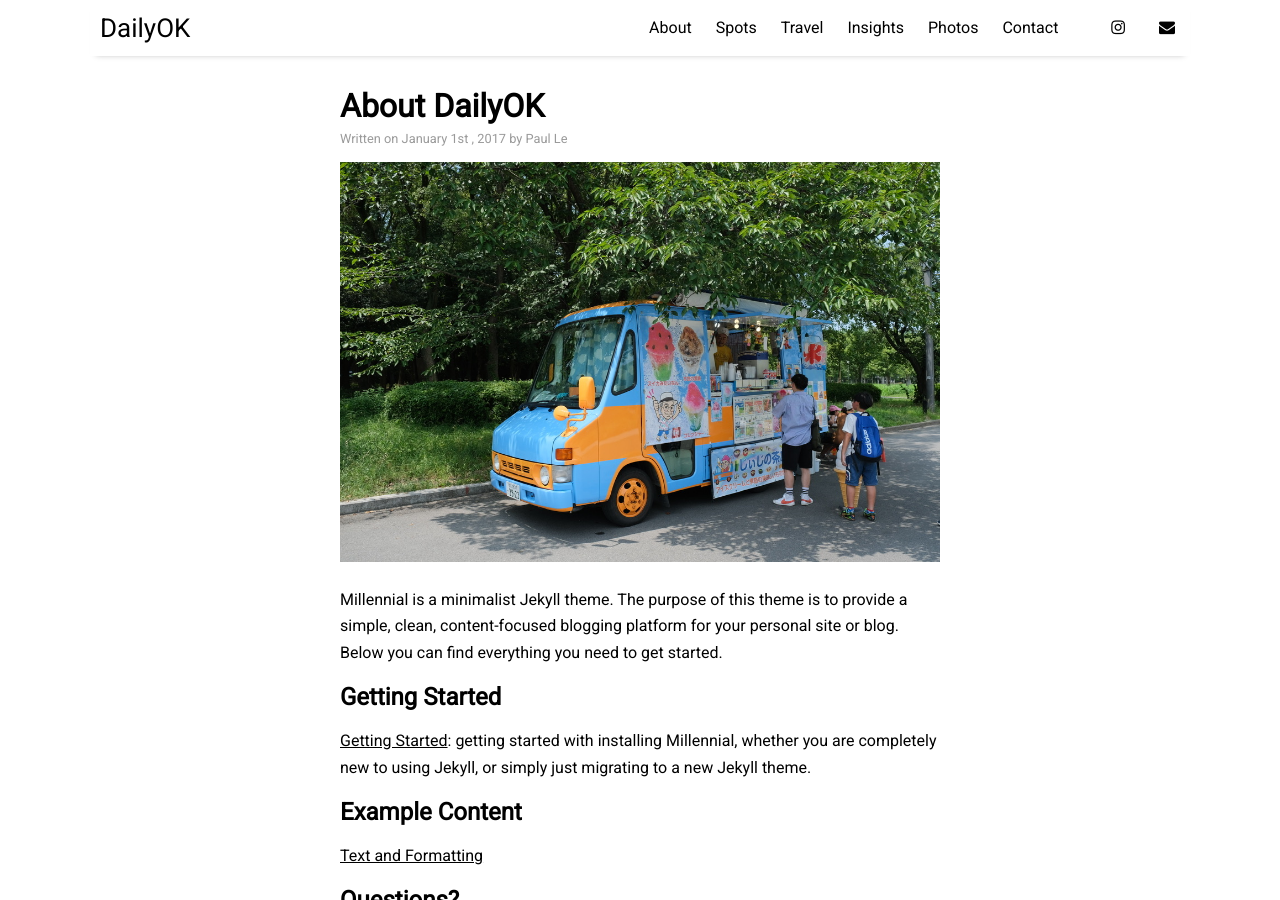
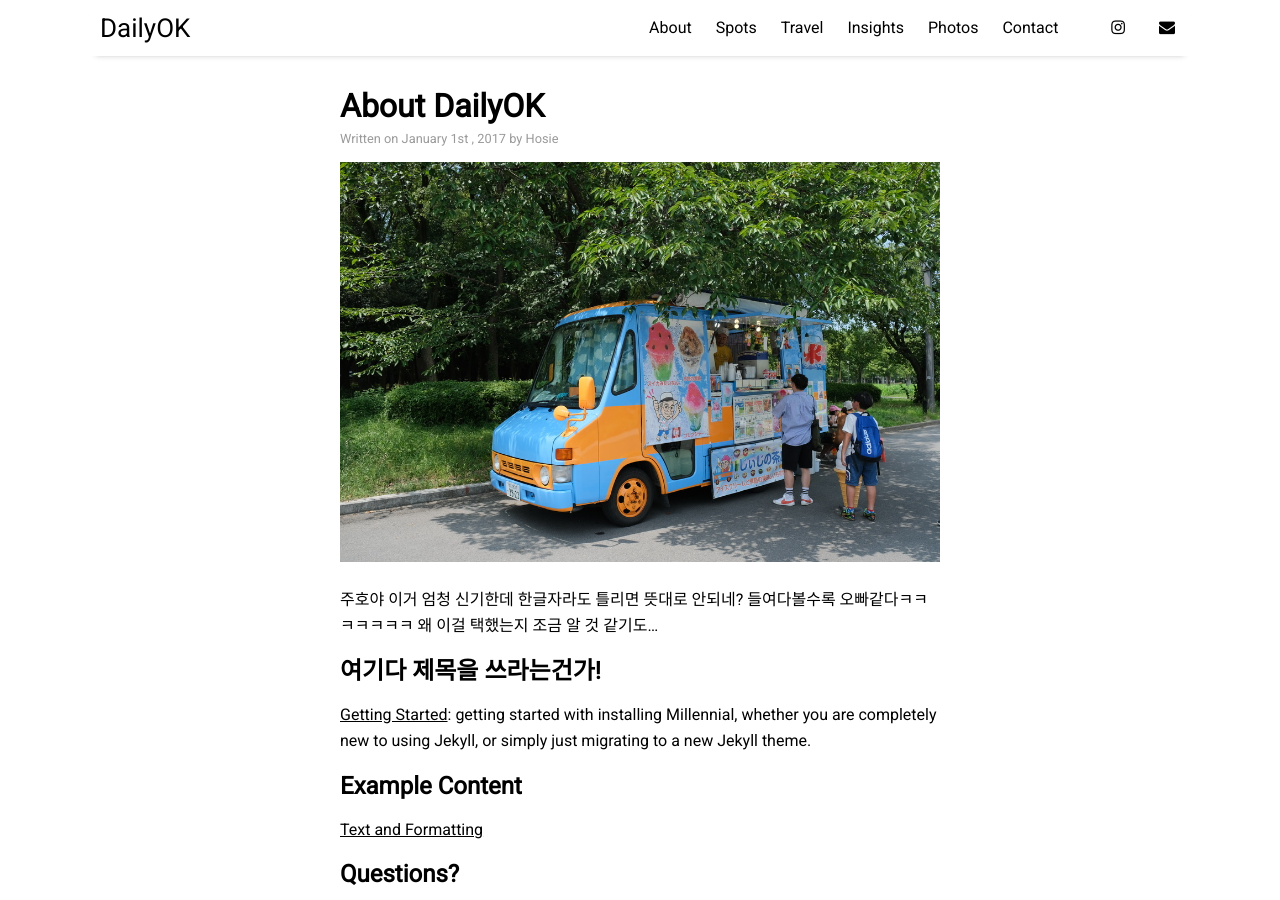
Before and after one commit to dailyok/dailyok.github.io, a Jekyll site: the page built from _posts/2017-01-01-welcome-to-millennial.md, in a window 1280 px wide and 900 px high. Built offline with Jekyll 4.4.1, drawn with Linux system fonts in a browser that asks for light colours; nearby versions of some CDN libraries.

Commit message:
맞나?2

```diff
--- a/_posts/2017-01-01-welcome-to-millennial.md
+++ b/_posts/2017-01-01-welcome-to-millennial.md
@@ -1,15 +1,15 @@
 ---
 layout: post
 title: "About DailyOK"
-author: "Paul Le"
+author: "Hosie"
 categories: About
 tags: [documentation,sample]
 image: About_thumb.jpeg
 ---
 
-Millennial is a minimalist Jekyll theme. The purpose of this theme is to provide a simple, clean, content-focused blogging platform for your personal site or blog. Below you can find everything you need to get started.
+주호야 이거 엄청 신기한데 한글자라도 틀리면 뜻대로 안되네? 들여다볼수록 오빠같다ㅋㅋㅋㅋㅋㅋㅋ 왜 이걸 택했는지 조금 알 것 같기도...
 
-## Getting Started
+## 여기다 제목을 쓰라는건가!
 
 [Getting Started]({{ site.github.url }}{% post_url 2016-10-10-getting-started %}): getting started with installing Millennial, whether you are completely new to using Jekyll, or simply just migrating to a new Jekyll theme.
 
```
Also changed, not shown: 3 other files.
